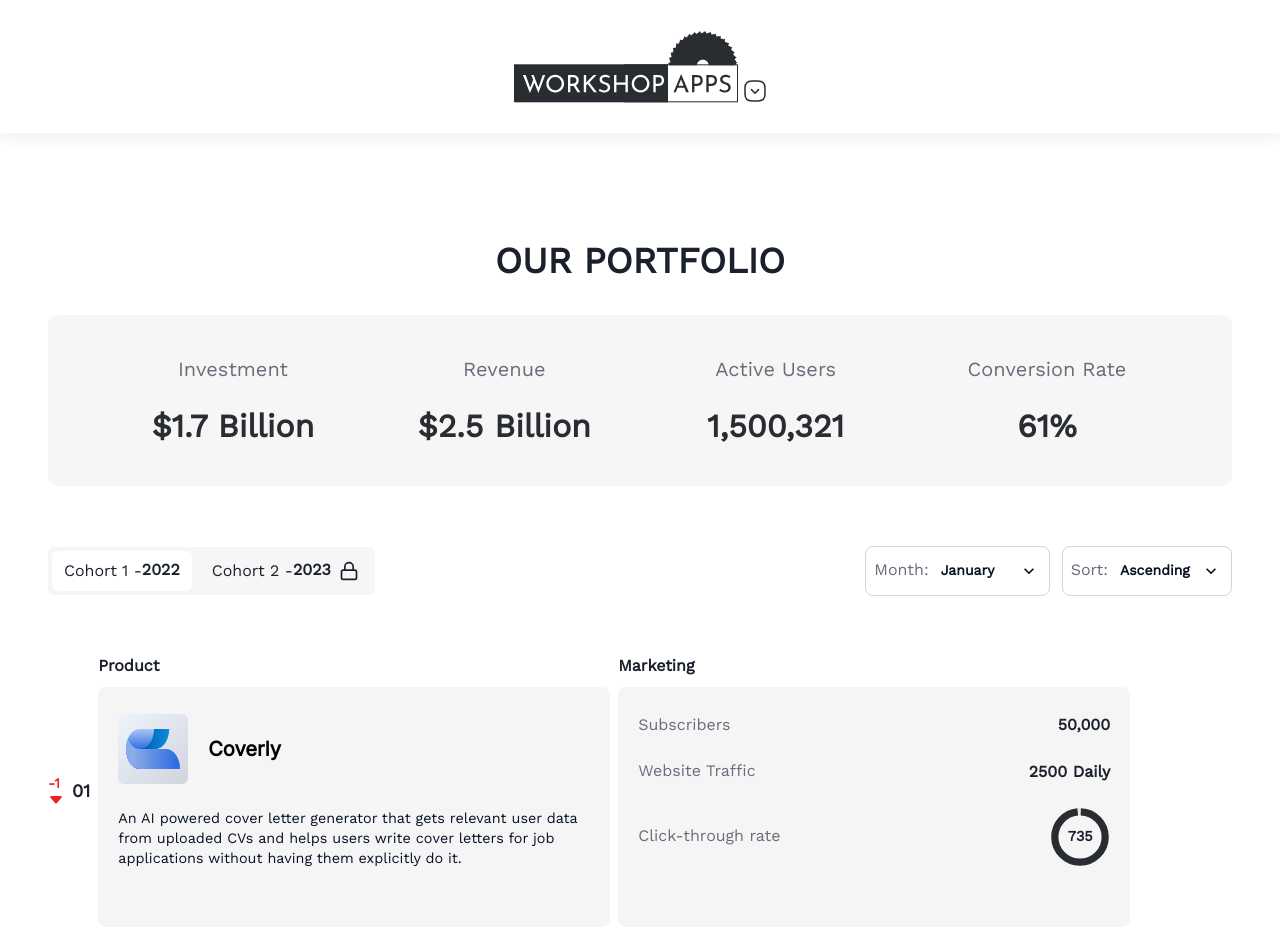
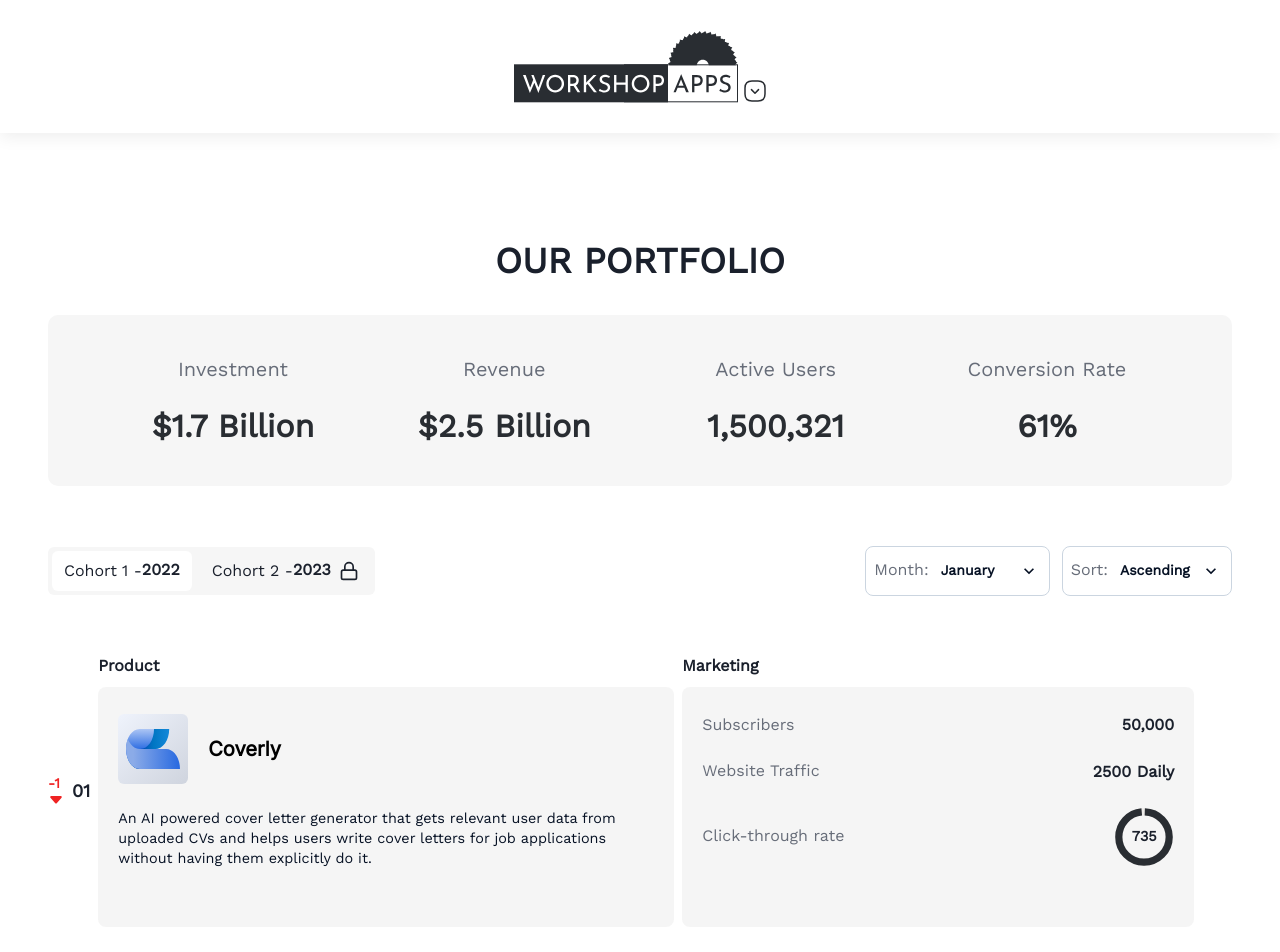
Before and after one commit to workshopapps/workshopapps-portfolio, a Next.js app in the folder frontend/: page /portfolio in a window 1280 px wide. Shown: the top 952 px of the page. Built offline with nearby package versions, Linux system fonts and the light colour scheme.

Commit message:
chores: fixed alignment issues and added links to all apps

```diff
--- a/frontend/components/product-card/index.jsx
+++ b/frontend/components/product-card/index.jsx
@@ -4,7 +4,7 @@ import Image from "next/image";
 
 function ProductCard({ isFirst, name, img, desc, url }) {
   return (
-    <Stack spacing={3} w="full" maxW="40vw" minW="300px">
+    <Stack spacing={3} w="full" maxW="45vw" minW="300px">
       {isFirst && <Heading fontSize="md">Product</Heading>}
       <Stack
         alignItems="center"
--- a/frontend/pages/portfolio.jsx
+++ b/frontend/pages/portfolio.jsx
@@ -17,7 +17,7 @@ import fixitImg from "../public/images/fixitImg.svg";
 import heedImg from "../public/images/heedImg.svg";
 import lovemeImg from "../public/images/lovemeImg.svg";
 import magicbookImg from "../public/images/magicbookwriterImg.svg";
-import opstadImg from "../public/images/opstadImg.svg";
+import opspadImg from "../public/images/opstadImg.svg";
 import reconcileaiImg from "../public/images/reconcileAiImg.svg";
 import reputeImg from "../public/images/reputeImg.svg";
 import tickedImg from "../public/images/tickedImg.svg";
@@ -33,120 +33,168 @@ const products = [
     img: coverlyImg,
     loss: true,
     desc: "An AI powered cover letter generator that gets relevant user data from uploaded CVs and helps users write cover letters for job applications without having them explicitly do it.",
+    url: "https://coverly.hng.tech/"
   },
   {
     name: "Ticked App",
     img: tickedImg,
     loss: false,
     desc: "A todo app with a virtual assistant who calls users to remind them to do their task when it’s due. Users can also assign tasks to the virtual assistant to do for them",
+    url:"https://ticked.hng.tech/"
   },
   {
     name: "Kitchen Diary",
     img: kitchenImg,
     loss: false,
     desc: "is a web app that enables users edit and print out beautiful recipe cards in A4 format that they can use in their kitchen or as gifts to friends and family.",
+    url:"https://kitchendiary.hng.tech/"
   },
   {
     name: "StreetRate",
     img: streetrateImg,
     loss: false,
     desc: "A real exchange rate app that shows the user accurate black market rates.",
+    url:"https://streetrates.hng.tech/"
   },
   {
     name: "VoxClips",
     img: voxclipsImg,
     loss: false,
     desc: "A web app that allows podcasters upload their podcast audio to get a talking head animated video version of their audio",
+    url:"https://voxclips.hng.tech/"
   },
   {
     name: "Discripto",
     img: descriptoImg,
     loss: false,
     desc: "A tool that focus that help users efficiently and effectively manage and organize their image collections, making it easier and faster to find and access the images they need.",
+    url:"https://discripto.hng.tech/"
   },
   {
     name: "Eval360",
     img: fixitImg,
     loss: true,
     desc: "is a skill evaluator tool that is used for assessing engineers in an organisation.",
+    url:"https://eval360.hng.tech/"
   },
   {
     name: "Heed",
     img: heedImg,
     loss: true,
     desc: "Customer support call transcript and sentimental analysis tool to rank sales and support team performance",
+    url:"https://heed.hng.tech/"
   },
   {
     name: "Soberpal",
     img: soberpalImg,
     loss: true,
     desc: "Is an alcohol addiction support app that helps users reduce their alcohol consumption.",
+    url:"https://soberpal.hng.tech/"
   },
   {
     name: "Repute",
     img: reputeImg,
     loss: true,
     desc: "Is a reputation management app that links businesses with lawyers to remove bad reviews.",
+    url:"https://repute.hng.tech/"
   },
   {
     name: "Tropical Weather",
     img: trophicalweatherImg,
     loss: true,
     desc: "Weather forecast app tailored specifically for tropical regions, which alerts users of upcoming weather events (rain, sun, fog) so they can prepare accordingly.",
+    url:"https://tropicalweather.hng.tech/"
   },
   {
     name: "Magicbookwriter",
     img: magicbookImg,
     loss: true,
     desc: "A kid's story illustrator using AI. You describe the scene, and it will Illustrate it for you in a kid's storybook style.",
+    url:"https://magicbookwriter.hng.tech/"
   },
   {
     name: "Zuvatar",
     img: zuvartarImg,
     loss: true,
     desc: "A Web app that allows users upload pictures to generate avatars using state-of-the-art Dreambooth technology.",
+    url:"https://zuvatar.hng.tech/"
   },
   {
     name: "ApplyForMe",
     img: applyformImg,
     loss: true,
     desc: "helps users with job applications. The app helps the users search for jobs that fit the information on their application while they just prepare to attend interviews.",
+    url:"https://applyforme.hng.tech/"
   },
   {
     name: "LoveMe",
     img: lovemeImg,
     loss: true,
     desc: "A WebApp that allows users send personalized love letters to their loved ones, also allowing them to schedule it at a later date.",
+    url:"https://loveme.hng.tech/"
   },
   {
     name: "Certgo",
     img: arenaImg,
     loss: true,
     desc: "A webapp that allows users generate, download and share certificates.",
+    url:"https://certgo.hng.tech/"
   },
   {
     name: "Starfinder",
     img: arenaImg,
     loss: true,
     desc: "A webapp that identifies very important personas that visit your website and converts them to high paying leads.",
+    url:"https://starfinder.hng.tech/"
   },
   {
     name: "Speakbetter",
     img: gritImg,
     loss: true,
     desc: "A multilingual app that makes you write better, speak better, increase your vocabulary, transcribe audio and correct text to aid accuracy for new and existing language speakers.",
+    url:"https://speakbetter.hng.tech/"
   },
   {
     name: "Varena",
     img: varenaImg,
     loss: true,
     desc: "is a physics web app that allows NFT users to battle with their NFTs for the ultimate prize money of $1,000.",
+    url:"https://varena.hng.tech/"
   },
   {
-    name: "Gritty Grammar",
+    name: "ReconcileAI",
+    img: reconcileaiImg,
+    loss: true,
+    desc: "Account Reconciliations Made Easy. Run your business effectively with a simplified solution to reconcile your accounts & sales on a day-to-day basis",
+    url:"https://reconcileai.hng.tech/"
+  },
+  {
+    name: "Opspad",
+    img: opspadImg,
+    loss: true,
+    desc: "The Ultimate Notepad for DevOps Engineers to monitor, document and modify aspects of servers you manage - on the go!",
+    url:"https://opspad.hng.tech/"
+  },
+  {
+    name: "Yieldvest",
     img: gritImg,
     loss: true,
-    desc: "An application that revises grammar problems through discussions with a chat bot that uses AI to transcribe user input",
+    desc: "We provide well curated information to help you make smarter investment decisions based on Fundamental Analysis",
+    url:"https://yieldvest.hng.tech/"
+  },
+  {
+    name: "CatchUp",
+    img: catchupImg,
+    loss: true,
+    desc: "What better way to have a scheduled hangout with your friends where you can unwind after a busy week, this is why we built catch and all in one platform that solves this problem.",
+    url:"https://catchup.hng.tech/"
+  },
+  {
+    name: "DevAsk",
+    img: gritImg,
+    loss: true,
+    desc: "Devask helps you get answers to your technical questions immediately. You also get rewarded when you provide correct answers to questions.",
+    url:"https://devask.hng.tech/"
   },
 ];
 
```
Also changed, not shown: frontend/pages/method.jsx (+6 -2 lines).
